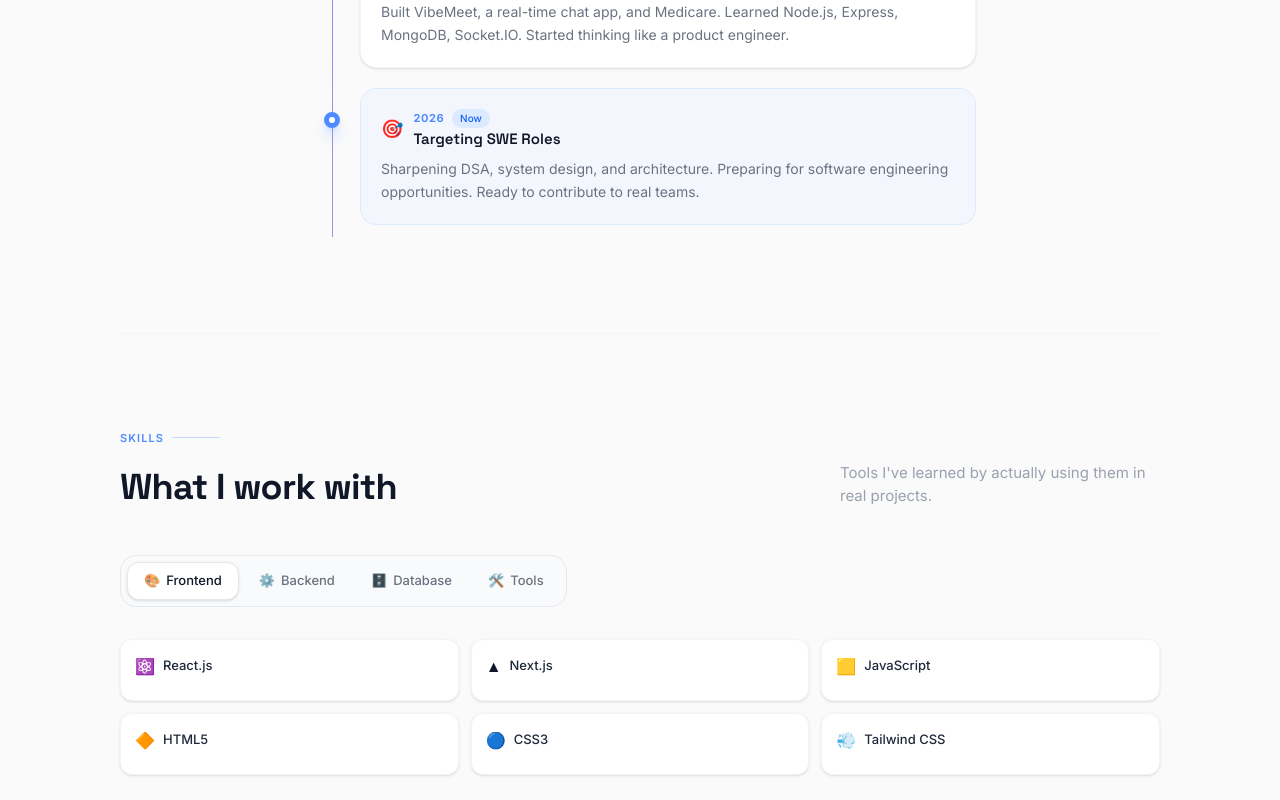
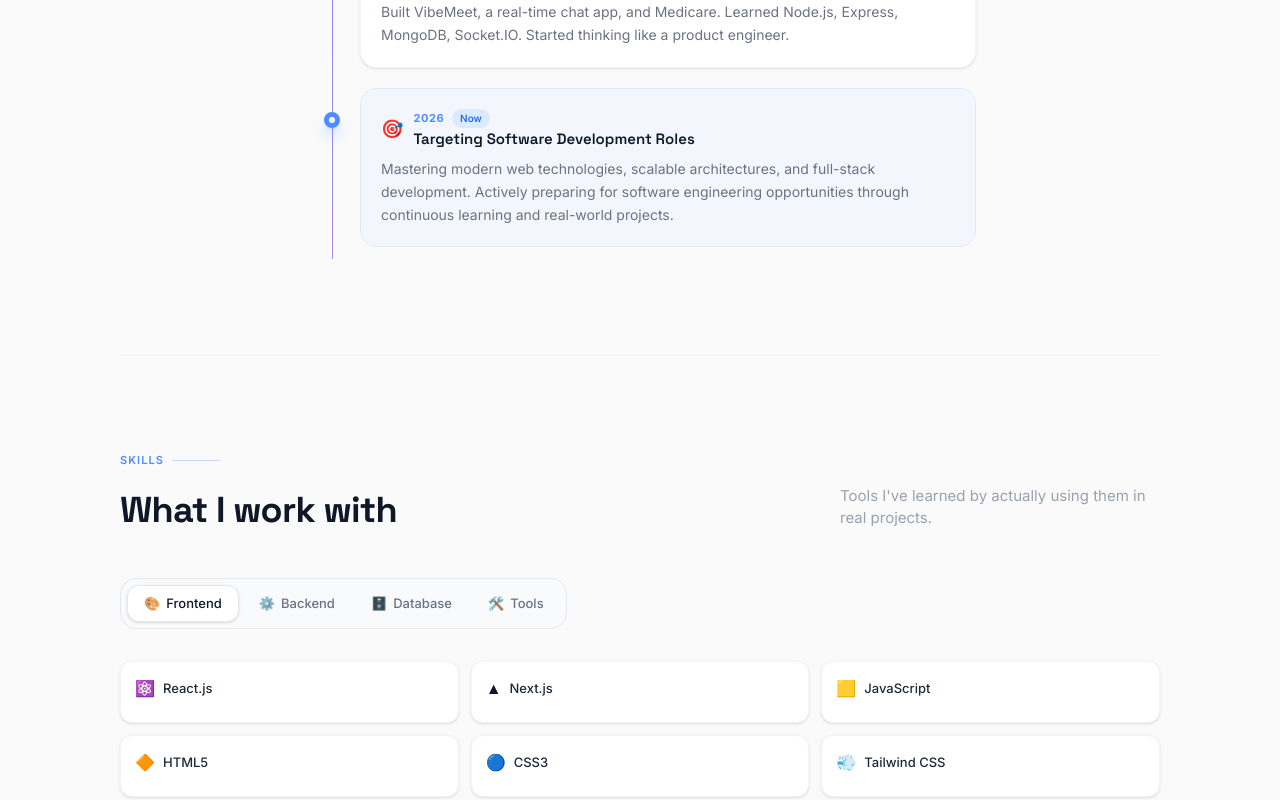
Before and after one commit to hritikhri/portfolio-, a React (Vite) app: page / in a window 1280 px wide. Shown: the part 2620-3420 px from the top of the page. Built offline with nearby package versions, Linux system fonts and the light colour scheme.

Commit message:
make some changes in the journey

```diff
--- a/src/components/BuiltWithAI.tsx
+++ b/src/components/BuiltWithAI.tsx
@@ -379,8 +379,8 @@
               }`}
             >
               {/* Image */}
-              <div className="relative lg:w-80 lg:flex-shrink-0">
-                <div className="img-zoom h-48 sm:h-56 lg:h-full overflow-hidden">
+              <div className="relative lg:w-120 flex items-center justify-center lg:flex-shrink-0">
+                <div className="img-zoom h-48 sm:h-56 lg:h-60 overflow-hidden">
                   <img
                     src={project.image}
                     alt={project.name}
--- a/src/components/Journey.tsx
+++ b/src/components/Journey.tsx
@@ -40,8 +40,8 @@
   },
 {
   year: '2026',
-    title: 'Targeting SWE Roles',
-    description: 'Sharpening DSA, system design, and architecture. Preparing for software engineering opportunities. Ready to contribute to real teams.',
+  title: 'Targeting Software Development Roles',
+  description: 'Mastering modern web technologies, scalable architectures, and full-stack development. Actively preparing for software engineering opportunities through continuous learning and real-world projects.',
   emoji: '🎯',
   highlight: false,
   isCurrent: true,
```
Lines whose indentation alone changed are shown as unchanged.
